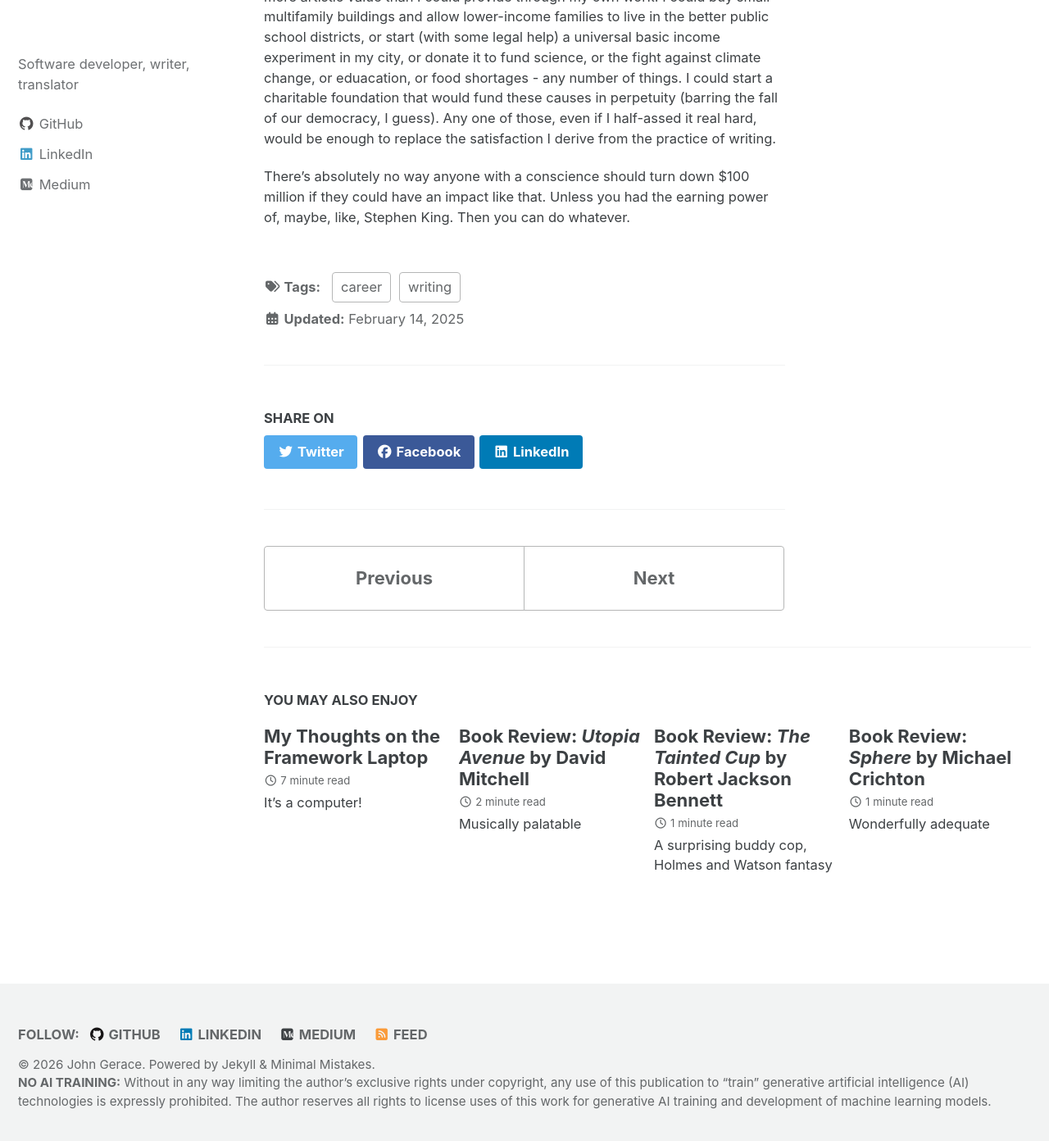
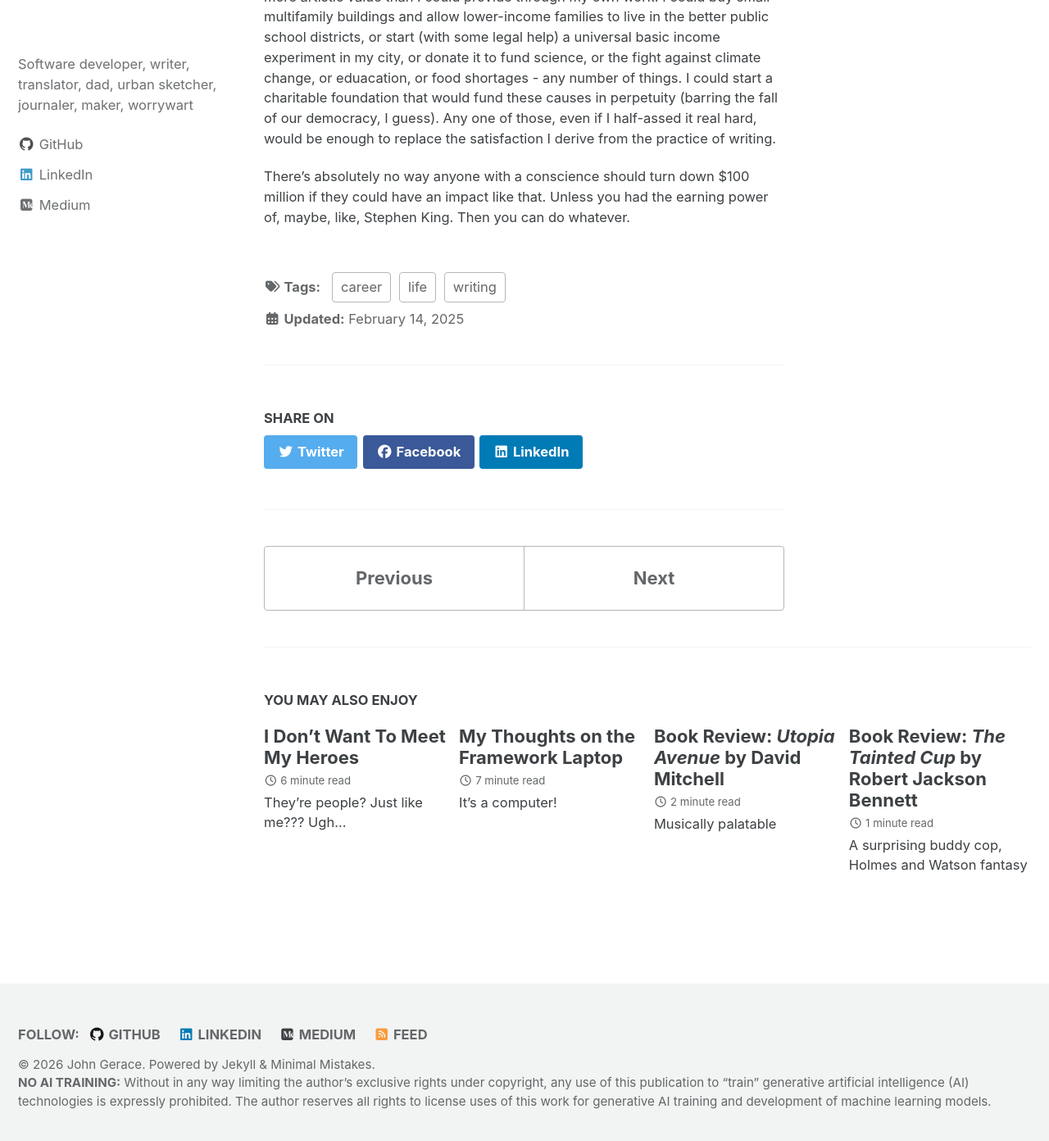
Before and after one commit to jgerace/jgerace.github.io, a Jekyll site: the page built from _posts/2025-02-14-giving-up-writing.md, in a window 1280 px wide and 1400 px high, scrolled down 1317 px. Shown: the top 1392 px of the window at 82% size. Built offline with Jekyll 4.4.1, drawn with Linux system fonts in a browser that asks for light colours; cached includes are drawn as plain includes; some of the changed lines change nothing that is shown.

Commit message:
I Don't Want To Meet My Heroes (#12)
* I Don't Want To Meet My Heroes

```diff
--- a/_config.yml
+++ b/_config.yml
@@ -21,7 +21,7 @@ title                    : "John Gerace"
 title_separator          : "-"
 subtitle                 : # site tagline that appears below site title in masthead
 name                     : "John Gerace"
-description              : "Software engineer, writer, translator, dad, worrywart"
+description              : "Software developer, writer, translator, dad, urban sketcher, journaler, maker, worrywart"
 url                      : "https://www.johngerace.com" # the base hostname & protocol for your site e.g. "https://mmistakes.github.io"
 baseurl                  : # the subpath of your site, e.g. "/blog"
 repository               : # GitHub username/repo-name e.g. "mmistakes/minimal-mistakes"
@@ -117,7 +117,7 @@ analytics:
 author:
   name             :
   avatar           : # path of avatar image, e.g. "/assets/images/bio-photo.jpg"
-  bio              : "Software developer, writer, translator"
+  bio              : "Software developer, writer, translator, dad, urban sketcher, journaler, maker, worrywart"
   location         :
   email            :
   links:
--- a/_posts/2025-02-14-giving-up-writing.md
+++ b/_posts/2025-02-14-giving-up-writing.md
@@ -4,6 +4,7 @@ excerpt: "A casual bar question leads me down a thinky rabbit hole."
 tags:
   - writing
   - career
+  - life
 ---
 
 I found myself in a bar one evening during grad school with a bunch of my classmates. We were just hanging out, casually drinking, when someone posed the question: Would you completely give up writing in exchange for $100 million dollars?
--- /dev/null
+++ b/_posts/2026-01-24-i-dont-want-to-meet-my-heroes.md
@@ -0,0 +1,52 @@
+---
+title: "I Don't Want To Meet My Heroes"
+excerpt: "They're people? Just like me??? Ugh..."
+tags:
+  - writing
+  - art
+  - life
+---
+
+I've had the opportunity over the years to meet some famous people I really admired, mostly writers of some sort at readings or conventions or just in the course of grad school. In some ways it's a really neat experience because they become more humanized, actual people instead of the god-tier art monsters of my imagination. For the most part they're still brilliant in person and they cast an aura that gives them an outsized presence. But I decided a long time ago that if I had a choice, I'd never meet my heroes because it's disappointing nearly 100% of the time.
+
+### It's me. Hi. I'm the problem. It's me.
+
+I never know what to say when I meet anyone, let alone genius-level artists. I've told Cesar Aira how much I admired reading and translating his work, but his English isn't great and my spoken Spanish is awful. I don't know that he really understood what I was talking about so I felt kind of stupid not being able to communicate in the moment. He was kind enough to sign a couple of books for me and nod and all that.
+
+The same thing has happened with Grant Morrison. I don't know if he still does this, but he used to spend a ton of time with fans during signings at NY Comic Con, where I met him, so if you had something to say he was more than happy to chat. He was super generous about his time which was notable for how famous he was already. He's a comic book savant and you could have a really deep conversation with him if you were immersed in that world, but I don't really speak Comic Book. I don't read superhero comics often. I just like reading some of his work like Doom Patrol, We3, Invisibles, with some JLA and New X-Men in the mix. He's got an impressive body of work and I enjoy it as long as I don't need tons of historical context. But when I met him I didn't have much to say other than that I enjoyed his work. He signed a few JLA books, I said thank you, and went on my way.
+
+### Except when I'm not the problem
+
+Also at that same NY Comic Con, I met a really well-known sci-fi author whose books I'd been reading since I was in middle school. He's written well over 100 books, been on bestseller lists dozens of times, and had made quite a career for himself by then. He had his own large booth with his books laid in stacks around four sides worth of tables with a 10-foot-tall publisher banner in the middle. He was there with his wife and his assistant.
+
+No other fans were at the table, which I found strange since he's written books for some large franchises that have garnered him multi-million dollar book deals, so he and his wife were just hanging out, chatting behind his life's work. His assistant ran interference when I approached the table and started telling me about his career and his recent work, and that was all well and good, but I actually did have something I wanted to say to the writer.
+
+I wanted to thank him for being one of my sources of inspiration over the years that ultimately lead me to want to write. All the joy his books had given me was the sort of thing I wanted my writing to be for other people. The assistant said he'd autograph any book I bought, so I picked out a novel, a relatively inexpensive mass market paperback, a standalone story I hadn't yet read. This got the attention of the writer. He and his wife stood to chat with me. He started pointing out which of his books he liked best and asked me what I liked to read. I gave him a couple examples and he grabbed a special edition hardcover of a novel he'd co-written with another famous person I was familiar with. I'm not an idiot and I saw this for the upsell it was, but the book did seem interesting and there were some cool illustrations, so I said to myself, "how often do you get to meet a writer with this kind of status and thank him for his work and come away with a nice autographed copy of a book you might really enjoy?" I sprang for the hard cover.
+
+When the assistant rang me up he asked if I wanted it autographed. Sure, yeah, why not. The assistant said, "That'll be $3 extra."
+
+'Scuse me? I'm paying $30 for a book, Grant Fucking Morrison is doing autographs for free with a line around the center of the room and this guy's nickel-and-diming me for an autograph that his assistant made me think would be included with the purchase? Like I said, I'm not an idiot, but I am a sucker, and at this point I thought to myself, "this is going to be the worst kind of story I get to tell for the rest of my life," so I paid the $3.
+
+I still wanted to thank him for his work, so I did, and I felt a genuine sense gratitude in that moment despite the weird commercial interaction, but he didn't really acknowledge me and just kind of waved me away and went back to chatting with his wife.
+
+That was that. Awkward and disappointing.
+
+He was enough of an ass that I don't read his work anymore and that $33 autographed hard cover is sitting unread on my shelf to this day. It now serves as a potent reminder not be like that guy.
+
+### Expectation vs Reality
+
+Artists are just people, right? They're not going to be perfect. And I certainly wouldn't expect them to be.
+
+Which raises the question: what did I want from these encounters anyway?
+
+Really, I just wanted a cordial interaction. Meeting these three particular authors seemed like a good idea at the time, and I like thanking artists. Art is a thankless job and it's nice to know one's work is appreciated. Ask me how I know...
+
+Beyond that, nothing. I neither need nor want souvenirs. I really don't care about autographs, special editions, collectibles, or anything like that. I would ideally want to come away with an additive experience, something that either enhances or improves my relationship with the artist's work, but artists are under no obligation to provide that for anyone at any point.
+
+Given that, I've resolved to content myself with attending readings and other literary events and listening quietly. I'll enjoy a few drinks with friends and leave it there.
+
+I do also want to note that not all of my interactions with artists go poorly! I've met plenty of other writers I admire - I went to an MFA program with a pretty stacked faculty - and my relationships with them were absolutely fine. Sometimes even great. But sometimes also disappointing. The difference there is the context. They get paid to help me improve my writing. They're not trying to sell their book. They assigned work and I completed it with the discussion to follow. Slightly different situation.
+
+### I'll stick with my illusions, thanks
+
+I draw way more inspiration from the images of writers I've conjured in my head based on the work that I've connected with. I don't want anything to mar my experience of their art, whether it's because of my idiocy or their assholery. The visions I have of them are motivating ideals and meeting them in person never lives up to those ideals. I appreciate that some people derive benefit from connecting with their role models in person and maybe from even cultivating an ongoing relationship, but I seem not to be one of them and I'm OK with that.
```
